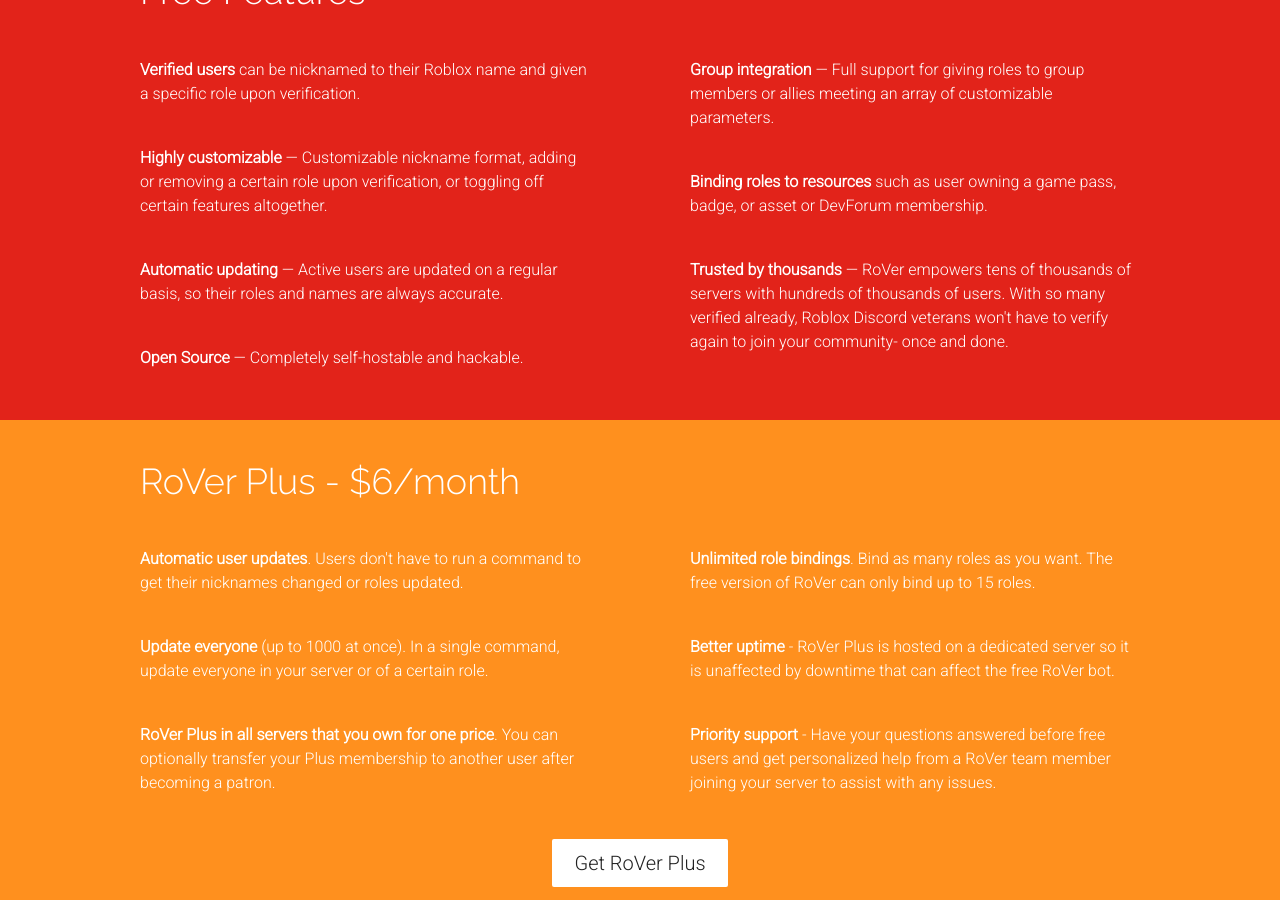
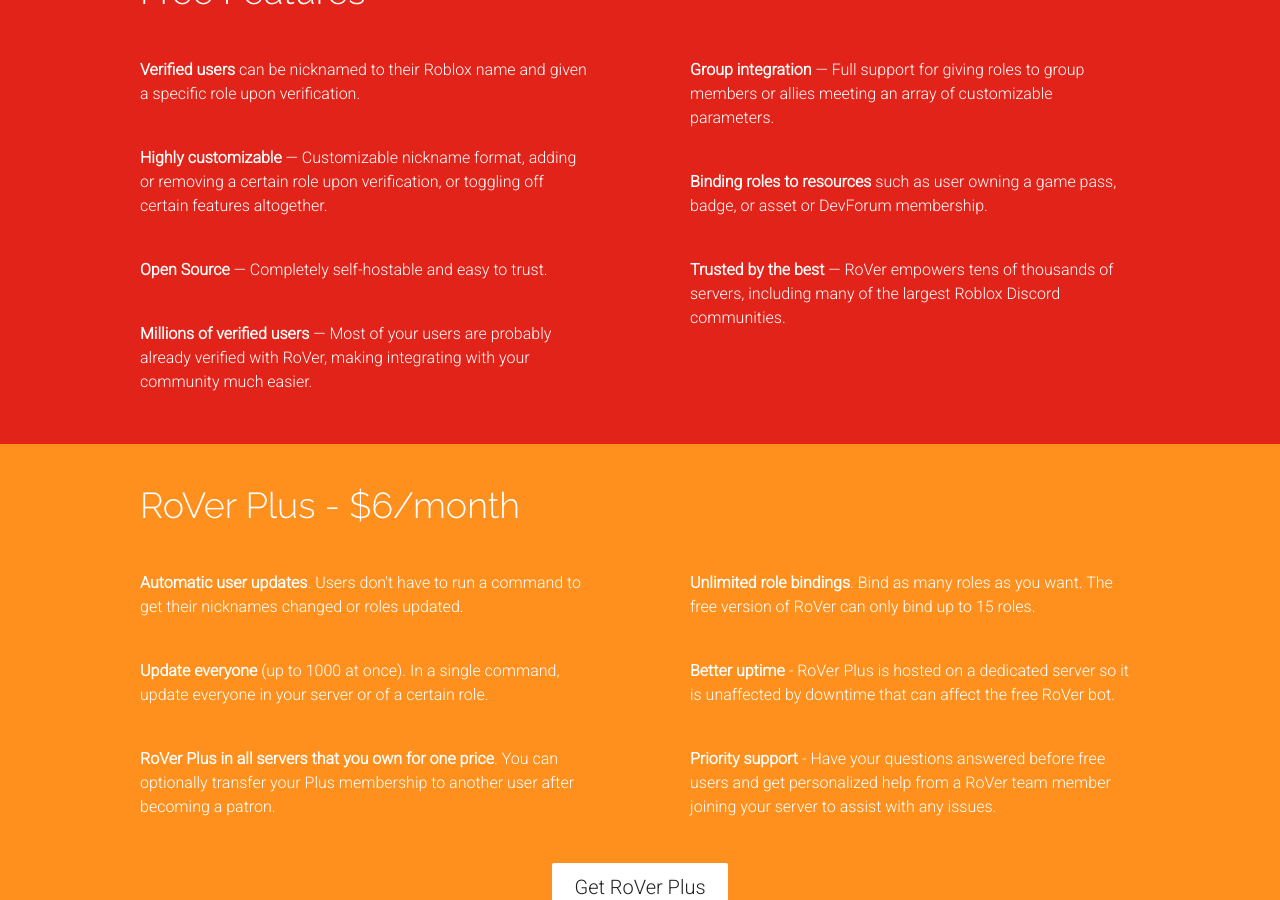
Before and after one commit to evaera/RoVer, a Jekyll site: the page built from index.md, in a window 1280 px wide and 900 px high, scrolled down 615 px. Built offline with Jekyll 4.4.1, drawn with Linux system fonts in a browser that asks for light colours; nearby versions of some CDN libraries; our own code applies the rules of GitHub Pages for plain Markdown files.

Commit message:
Update features

```diff
--- a/_layouts/home.html
+++ b/_layouts/home.html
@@ -25,18 +25,15 @@
           verification.</p>
         <p><strong>Highly customizable</strong> &mdash; Customizable nickname format, adding or removing a certain role
           upon verification, or toggling off certain features altogether.</p>
-        <p><strong>Automatic updating</strong> &mdash; Active users are updated on a regular basis, so their roles and
-          names are always accurate.</p>
-        <p><strong>Open Source</strong> &mdash; Completely self-hostable and hackable.</p>
+        <p><strong>Open Source</strong> &mdash; Completely self-hostable and easy to trust.</p>
+        <p><strong>Millions of verified users</strong> &mdash; Most of your users are probably already verified with RoVer, making integrating with your community much easier.</p>
       </div>
       <div>
         <p><strong>Group integration</strong> &mdash; Full support for giving roles to group members or allies meeting
           an array of customizable parameters.</p>
         <p><strong>Binding roles to resources</strong> such as user owning a game pass, badge, or asset or DevForum
           membership.</p>
-        <p><strong>Trusted by thousands</strong> &mdash; RoVer empowers tens of thousands of servers with hundreds of
-          thousands of users. With so many verified already, Roblox Discord veterans won't have to verify again to join
-          your community- once and done.</p>
+        <p><strong>Trusted by the best</strong> &mdash; RoVer empowers tens of thousands of servers, including many of the largest Roblox Discord communities.</p>
       </div>
       <div class="clear"></div>
     </div>
```
